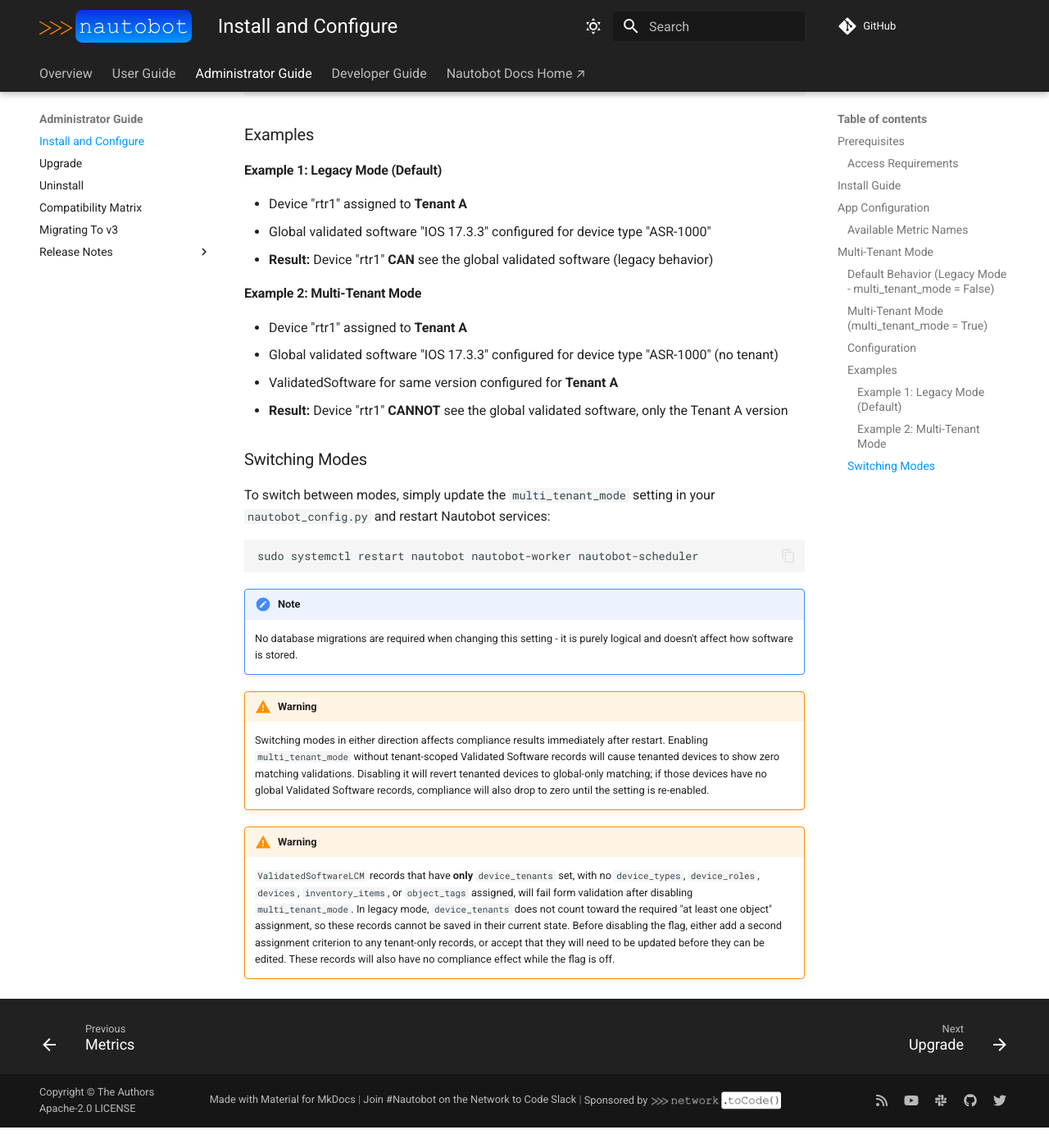
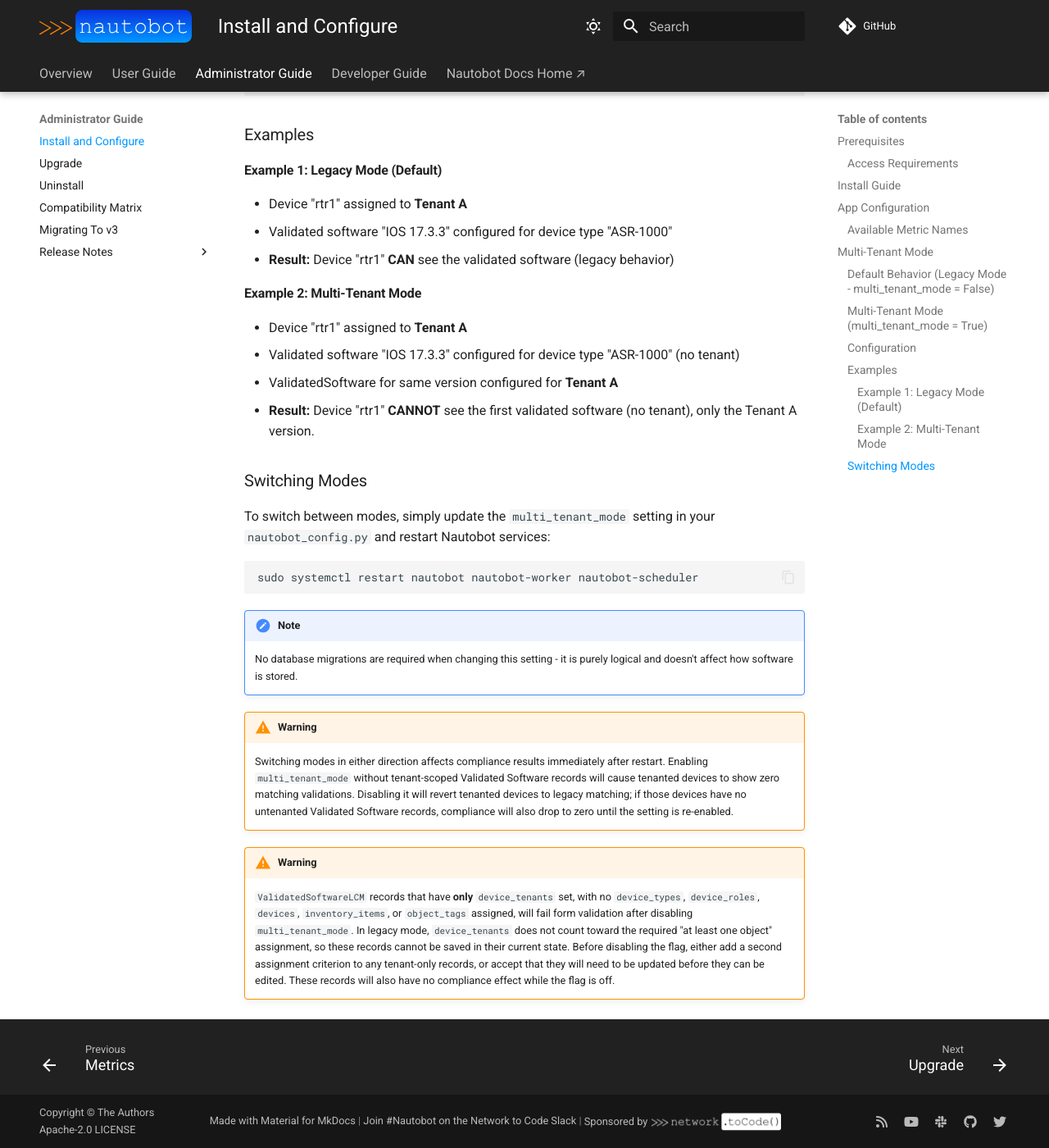
Before and after one commit to nautobot/nautobot-app-device-lifecycle-mgmt, an MkDocs documentation site: the page built from docs/admin/install.md, in a window 1280 px wide and 1400 px high, scrolled down 4696 px. Shown: the whole window at 82% size. Built offline with MkDocs 1.6.1 and Material for MkDocs 9.7.7, drawn with Linux system fonts in a browser that asks for light colours; comment, search, counter and statistics services are not loaded; before the commit the page ends 6071 px from its top, so only the background shows below that.

Commit message:
Update install.md to remove 'Global' from software

```diff
--- a/docs/admin/install.md
+++ b/docs/admin/install.md
@@ -152,15 +152,15 @@ PLUGINS_CONFIG = {
 #### Example 1: Legacy Mode (Default)
 
 - Device "rtr1" assigned to **Tenant A**
-- Global validated software "IOS 17.3.3" configured for device type "ASR-1000"
-- **Result:** Device "rtr1" **CAN** see the global validated software (legacy behavior)
+- Validated software "IOS 17.3.3" configured for device type "ASR-1000"
+- **Result:** Device "rtr1" **CAN** see the validated software (legacy behavior)
 
 #### Example 2: Multi-Tenant Mode
 
 - Device "rtr1" assigned to **Tenant A**
-- Global validated software "IOS 17.3.3" configured for device type "ASR-1000" (no tenant)
+- Validated software "IOS 17.3.3" configured for device type "ASR-1000" (no tenant)
 - ValidatedSoftware for same version configured for **Tenant A**
-- **Result:** Device "rtr1" **CANNOT** see the global validated software, only the Tenant A version
+- **Result:** Device "rtr1" **CANNOT** see the first validated software (no tenant), only the Tenant A version.
 
 ### Switching Modes
 
@@ -177,7 +177,7 @@ sudo systemctl restart nautobot nautobot-worker nautobot-scheduler
     Switching modes in either direction affects compliance results immediately after restart.
     Enabling `multi_tenant_mode` without tenant-scoped Validated Software records will cause
     tenanted devices to show zero matching validations. Disabling it will revert tenanted
-    devices to global-only matching; if those devices have no global Validated Software records,
+    devices to legacy matching; if those devices have no untenanted Validated Software records,
     compliance will also drop to zero until the setting is re-enabled.
 
 !!! warning
```
